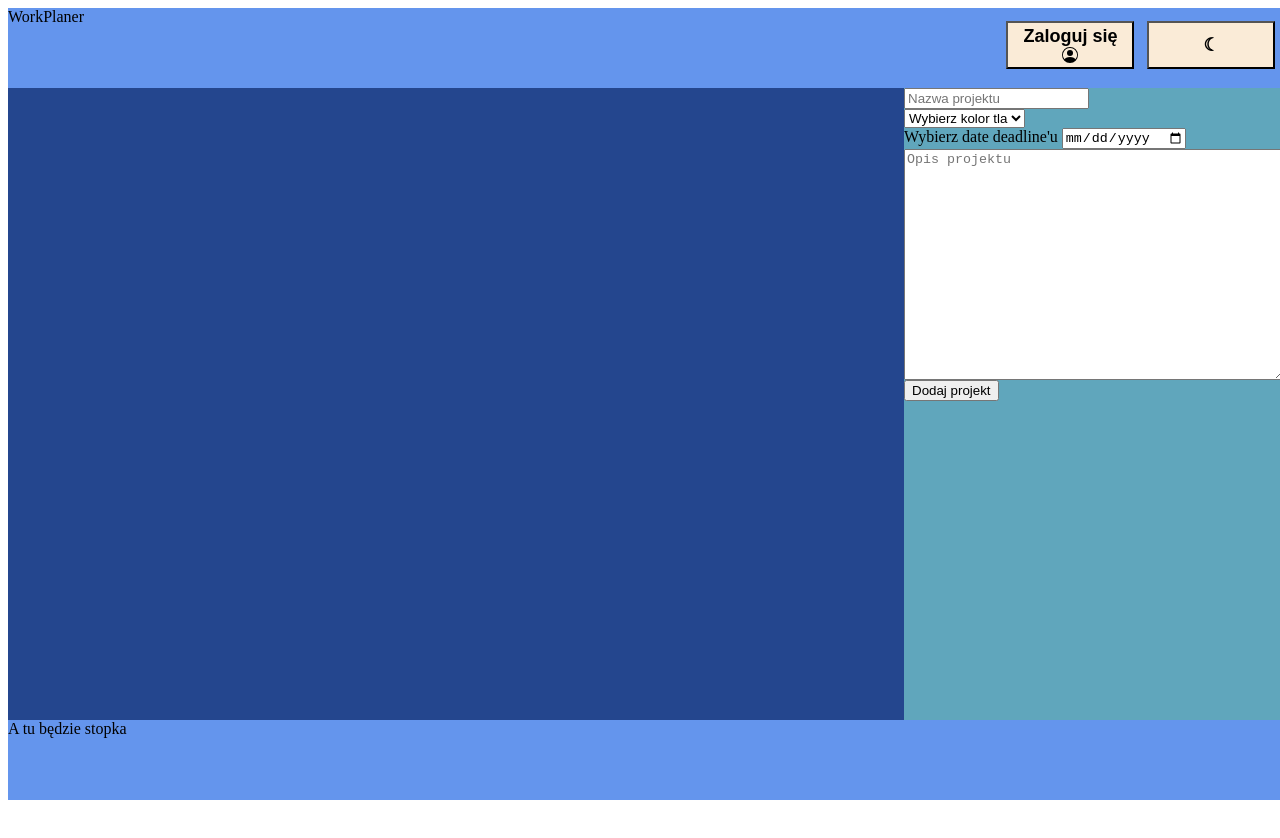
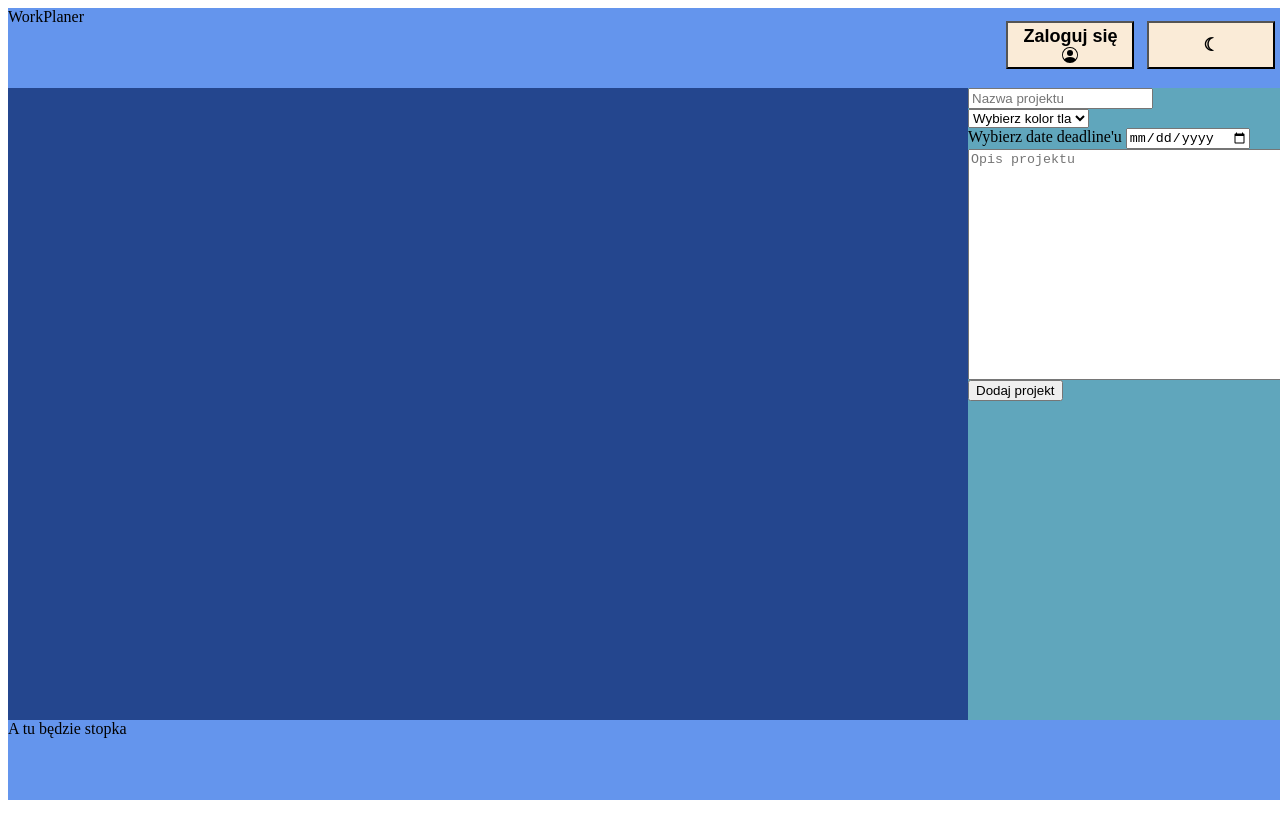
Before and after one commit to Gibooon/WorkPlaner---PZAW, an Angular app: page / in a window 1280 px wide. Shown: the top 838 px of the page. After the commit the page ends 800 px from the top, so only its background shows below. Built offline with nearby package versions, Linux system fonts and the light colour scheme.

Commit message:
3 files modified

```diff
--- a/src/app/app.component.css
+++ b/src/app/app.component.css
@@ -6,13 +6,12 @@
 }
 
 .block {
-  height: 80vh;
   display: inline-flex;
   text-align: center;
 }
 
 #content {
-  width: 70vw;
+  width: 75vw;
   height: 80vh;
   background-color: #24468e;
   float: left;
@@ -28,4 +27,5 @@
 
 .container {
   display: inline-block;
+  position: fixed;
 }
--- a/src/components/add-project/add-project.component.css
+++ b/src/components/add-project/add-project.component.css
@@ -1,5 +1,5 @@
 #aside {
-  width: 30vw;
+  width: 25vw;
   height: 80vh;
   background-color: #60a6bc;
   float: right;
--- a/src/components/add-project/add-project.component.html
+++ b/src/components/add-project/add-project.component.html
@@ -15,7 +15,7 @@
     id="description"
     placeholder="Opis projektu"
     rows="15"
-    cols="45"
+    cols="40"
   ></textarea
   ><br />
   <button id="addProject" (click)="onAddProject()">Dodaj projekt</button>
```
